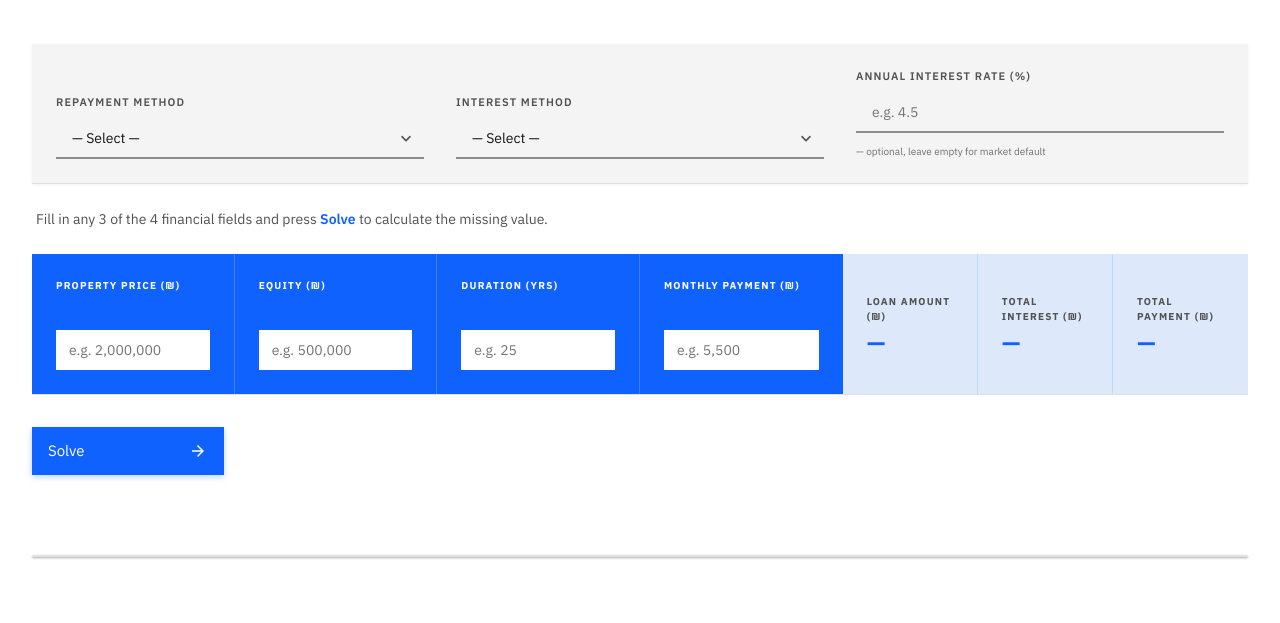
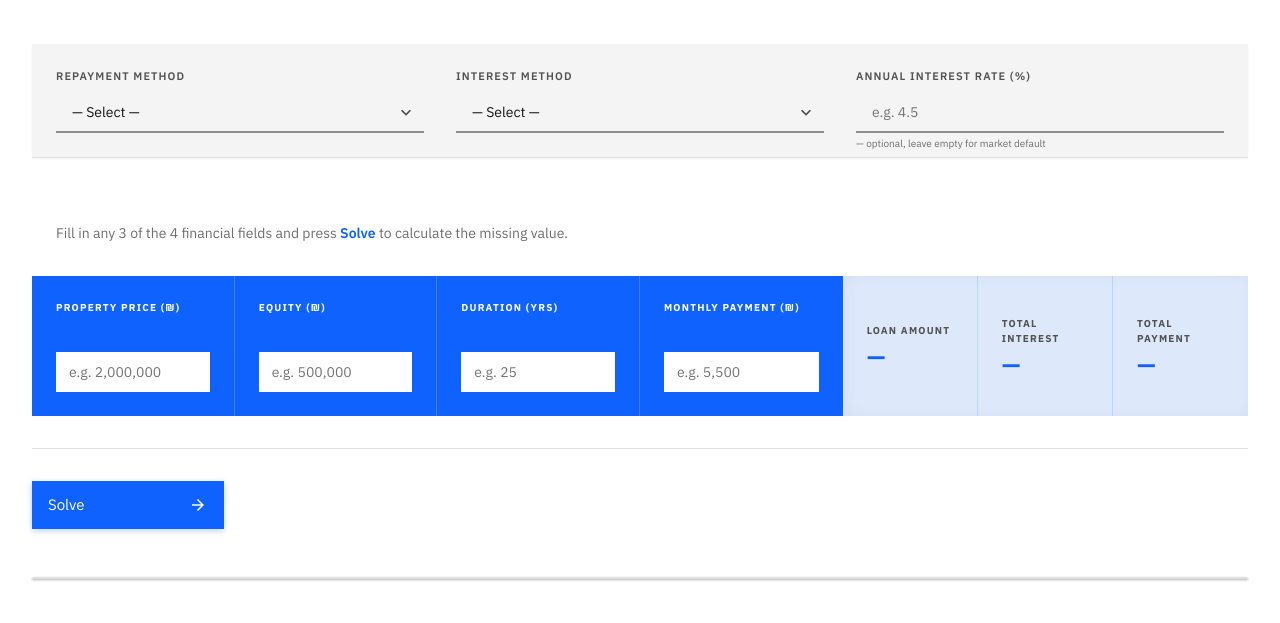
Before and after one commit to Eyalol97/Mortgage, a website: page client/simulator/simulator.html in a window 1280 px wide. Shown: the part 177-800 px from the top of the page. Drawn offline with nearby package versions, Linux system fonts and the light colour scheme.

Commit message:
Fix simulator spacing and result labels to match Stitch reference
- Config section: margin-bottom 0 → 4rem (Stitch mb-16 = 64px gap)
- Subtitle: margin 0 0 2rem, padding 0 1.5rem (Stitch mb-8 px-6)
- Annual rate hint: absolute-positioned below input so it doesn't
  inflate the field height and break items-end column alignment
- Main grid: add margin-bottom 2rem (Stitch mb-8)
- Results panel: add box-shadow inset (Stitch shadow-inner)
- Action bar: padding-top only (grid mb covers the margin-top)
- Result labels: switch sim.col.loanAmount → sim.fieldLabel.loanAmount
  etc. so labels read "Loan Amount" not "Loan Amount (₪)" — prevents
  label text wrapping in the narrow result columns

Co-Authored-By: Claude Sonnet 4.6 <noreply@anthropic.com>

```diff
--- a/client/simulator/simulator.html
+++ b/client/simulator/simulator.html
@@ -62,9 +62,9 @@
       background: #f4f4f4;
       padding: 1.5rem;
       border-bottom: 1px solid #e0e0e0;
-      box-shadow: 0 1px 3px rgba(0, 0, 0, 0.06);
+      box-shadow: 0 1px 2px rgba(0, 0, 0, 0.05);
       align-items: end;
-      margin-bottom: 0;
+      margin-bottom: 4rem; /* mb-16 — the large gap is intentional in Stitch design */
     }
 
     .sim-config__field { display: flex; flex-direction: column; gap: 0.5rem; }
@@ -115,20 +115,29 @@
       background-color: #e0e0e0;
     }
 
+    /* Hint sits absolute below the input, so it doesn't inflate the field height
+       and doesn't break items-end alignment across the 3 config columns */
     .sim-config__hint {
+      position: absolute;
+      top: 100%;
+      left: 0;
+      width: 100%;
       font-size: 0.625rem;
       color: #6f6f6f;
       margin-top: 0.25rem;
       line-height: 1.4;
     }
 
+    /* Relative wrapper needed for the absolute-positioned hint */
+    .sim-config__input-wrap { position: relative; }
+
     /* ─── Subtitle instruction (between config and main grid) ─── */
     .sim-subtitle {
       font-size: 0.875rem;
-      color: #525252;
+      color: #6f6f6f;          /* text-secondary */
       line-height: 1.6;
-      margin: 1.5rem 0;
-      padding: 0 0.25rem;
+      margin: 0 0 2rem 0;     /* mb-8 = 2rem */
+      padding: 0 1.5rem;       /* px-6 = 1.5rem, matches Stitch indentation */
     }
 
     .sim-subtitle strong { color: #0f62fe; font-weight: 600; }
@@ -137,7 +146,8 @@
     .sim-main-grid {
       display: grid;
       grid-template-columns: 2fr 1fr;
-      margin-bottom: 0;
+      align-items: stretch;
+      margin-bottom: 2rem; /* mb-8 */
     }
 
     /* ─── Blue input panel: 4 financial inputs, 2×4 grid ─── */
@@ -210,6 +220,7 @@
       background: #d0e2ff;
       display: grid;
       grid-template-columns: repeat(3, 1fr);
+      box-shadow: inset 4px 0 16px rgba(0, 0, 0, 0.06); /* shadow-inner */
     }
 
     .sim-result-cell {
@@ -247,7 +258,8 @@
       align-items: center;
       justify-content: space-between;
       gap: 1rem;
-      padding: 2rem 0;
+      margin-top: 0;      /* grid already has mb-8 */
+      padding-top: 2rem;  /* pt-8 */
       border-top: 1px solid #e0e0e0;
       flex-wrap: wrap;
       margin-bottom: 3rem;
@@ -505,11 +517,13 @@
 
       <div class="sim-config__field">
         <label class="sim-config__label" for="annualRate" data-i18n="sim.annualRate">Annual Interest Rate (%)</label>
-        <input type="number" id="annualRate" class="input-carbon"
-               min="0" step="0.01"
-               data-i18n-placeholder="sim.placeholder.annualRate"
-               placeholder="e.g. 4.5" />
-        <p class="sim-config__hint" data-i18n="sim.annualRateHint">— optional, leave empty for market default</p>
+        <div class="sim-config__input-wrap">
+          <input type="number" id="annualRate" class="input-carbon"
+                 min="0" step="0.01"
+                 data-i18n-placeholder="sim.placeholder.annualRate"
+                 placeholder="e.g. 4.5" />
+          <p class="sim-config__hint" data-i18n="sim.annualRateHint">— optional, leave empty for market default</p>
+        </div>
       </div>
 
     </section>
@@ -568,17 +582,20 @@
       <div class="sim-results">
 
         <div class="sim-result-cell">
-          <span class="sim-result-cell__label" data-i18n="sim.col.loanAmount">Loan Amount (₪)</span>
+          <!-- sim.fieldLabel.loanAmount = "Loan Amount" (no ₪ — keeps label on one line) -->
+          <span class="sim-result-cell__label" data-i18n="sim.fieldLabel.loanAmount">Loan Amount</span>
           <span class="sim-result-cell__value" id="res-loan">—</span>
         </div>
 
         <div class="sim-result-cell">
-          <span class="sim-result-cell__label" data-i18n="sim.col.totalInterest">Total Interest (₪)</span>
+          <!-- sim.totalInterest = "Total Interest" -->
+          <span class="sim-result-cell__label" data-i18n="sim.totalInterest">Total Interest</span>
           <span class="sim-result-cell__value" id="res-total-interest">—</span>
         </div>
 
         <div class="sim-result-cell">
-          <span class="sim-result-cell__label" data-i18n="sim.col.totalPayment">Total Payment (₪)</span>
+          <!-- sim.totalPayment = "Total Payment" -->
+          <span class="sim-result-cell__label" data-i18n="sim.totalPayment">Total Payment</span>
           <span class="sim-result-cell__value" id="res-total-payment">—</span>
         </div>
 
```
